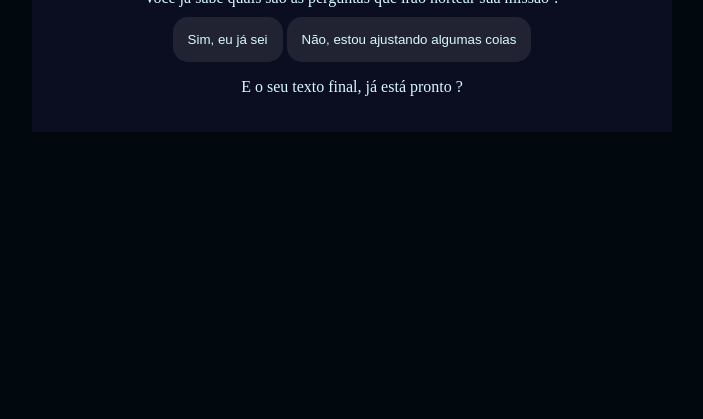
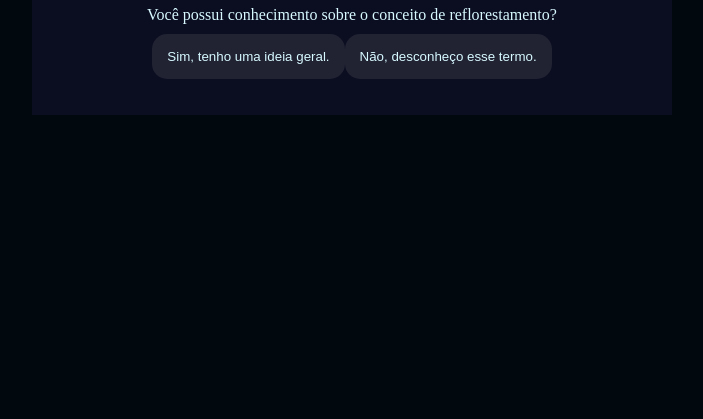
Before and after one commit to Kazuha16/Ambiental, a plain HTML site: page index.html in a window 1280 px wide. Shown: the part 397-816 px from the top of the page, without its empty margins (288-991 px from the left). Drawn offline with Linux system fonts and the light colour scheme.

Commit message:
alteração nova

```diff
--- a/index.html
+++ b/index.html
@@ -9,18 +9,12 @@
 <body>
     <div class="caixa-principal">
         <h1> O Reflorestamento</h1>
-        <div class="caixa-perguntas">
-            Você já sabe quais são as perguntas que irão nortear sua missão ?
-        </div>
-        <div class="caixa-alternativas">
-            <button>Sim, eu já sei</button>
-            <button>Não, estou ajustando algumas coias</button>
-        </div>
+        <div class="caixa-perguntas"></div>
+        <div class="caixa-alternativas"></div>
         <div class="caixa-resultado">
-            <p class="texto-resultado">
-                E o seu texto final, já está pronto ?
-            </p>
+            <p class="texto-resultado"></p>
         </div>
     </div>
+    <script src="script.js"></script>
 </body>
 </html>
```
